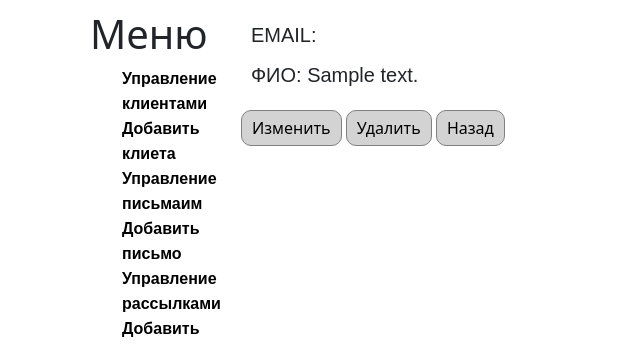
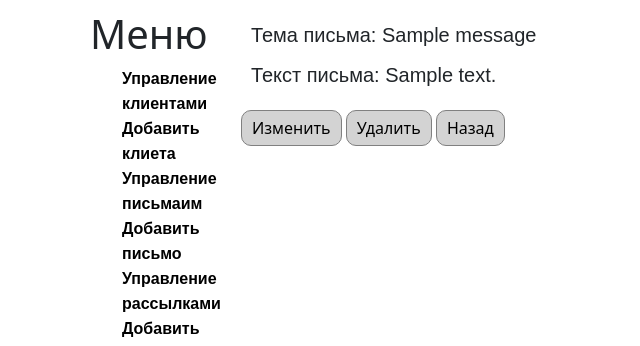
Before and after one commit to NasgDen/Course_Project_4, a Django app: page /message_detail/1/ in a window 1280 px wide. Shown: the part 66-412 px from the top of the page, without its empty margins (0-640 px from the left). Run offline with Django 5.2, Linux system fonts and the light colour scheme; a user stored in the database is signed in; tables that the repository leaves empty hold one stand-in row (values such as "Sample post"); some libraries are stand-ins or nearby versions.

Commit message:
Добавлено ограничения прав доступа для пользователя и менеджера

```diff
--- a/message/templates/message/distribution_list.html
+++ b/message/templates/message/distribution_list.html
@@ -5,6 +5,7 @@
 {% block content %}
 
 {% for distribution in distributions %}
+    {% if distribution.owner == user or manager %}
         <p class="content">Получатели:</p>
         {% for recipient in distribution.recipients.all %}
             <p class="content">{{recipient}}</p>
@@ -12,8 +13,7 @@
         <p class="content">Статус: {{distribution.status}}</p>
 
         <a href="{% url 'message:distribution_detail' distribution.pk%}" class="btn btn_primery">Подробнее</a>
-<a href="{% url 'message:distribution_update' distribution.pk%}" class="btn btn_primery">Изменить</a>
-<a href="{% url 'message:distribution_delete' distribution.pk%}" class="btn btn_primery">Удалить</a>
+    {% endif %}
 
 {% endfor %}
 
--- a/message/templates/message/message_detail.html
+++ b/message/templates/message/message_detail.html
@@ -4,11 +4,14 @@
 
 {% block content %}
 
-<p class="content">EMAIL: {{message.email}}</p>
-<p class="content">ФИО: {{message.text}}</p>
-
-<a href="{% url 'message:message_update' message.pk%}" class="btn btn_primery">Изменить</a>
-<a href="{% url 'message:message_delete' message.pk%}" class="btn btn_primery">Удалить</a>
+<p class="content">Тема письма: {{message.subject}}</p>
+<p class="content">Текст письма: {{message.text}}</p>
+{% if "message.change_message" in perms %}
+    <a href="{% url 'message:message_update' message.pk%}" class="btn btn_primery">Изменить</a>
+{% endif %}
+{% if "message.delete_message" in perms %}
+    <a href="{% url 'message:message_delete' message.pk%}" class="btn btn_primery">Удалить</a>
+{% endif %}
 <a href="{% url 'message:message_list' %}" class="btn btn_primery">Назад</a>
 
 {% endblock %}
--- a/message/views.py
+++ b/message/views.py
@@ -1,4 +1,5 @@
-
+from django.contrib.auth.mixins import LoginRequiredMixin, PermissionRequiredMixin
+from django.contrib.auth.models import Permission
 from django.shortcuts import redirect
 from django.urls import reverse_lazy
 from django.views.generic import CreateView, ListView, UpdateView, DeleteView, DetailView, View
@@ -7,52 +8,69 @@
 from .services import send_message, attempted_mailing
 
 
-class MailingRecipientCreateView(CreateView):
+class MailingRecipientCreateView(LoginRequiredMixin, PermissionRequiredMixin, CreateView):
     """ Класс реализующий интерфейс для создания информации о получателе сообщения """
 
     model = MailingRecipient
     template_name = 'message/recipient_add.html'
     fields = ['email', 'full_name', 'comment',]
     context_object_name = 'recipient'
+    permission_required = "message.create_mailingrecipient"
     success_url = reverse_lazy('message:recipient_list')
 
+    def form_valid(self, form):
+        recipient = form.save()
+        user = self.request.user
+        recipient.owner = user
+        recipient.save()
+        return super().form_valid(form)
 
-class MailingRecipientListView(ListView):
+
+class MailingRecipientListView(LoginRequiredMixin, PermissionRequiredMixin, ListView):
     """ Класс реализующий интерфейс для отображения информации о получателях сообщений """
 
     model = MailingRecipient
     template_name = 'message/recipient_list.html'
     context_object_name = 'recipients'
+    permission_required = "message.view_mailingrecipient"
+
+    def get_context_data(self, **kwargs):
+        context = super().get_context_data(**kwargs)
+        context['manager'] = self.request.user.groups.filter(name='Manager').exists()
+        return context
 
 
-class MailingRecipientUpdateView(UpdateView):
+class MailingRecipientUpdateView(LoginRequiredMixin, PermissionRequiredMixin, UpdateView):
     """ Класс реализующий интерфейс для изменения информации о получателе сообщения """
 
     model = MailingRecipient
     template_name = 'message/recipient_add.html'
     fields = ['email', 'full_name', 'comment',]
     context_object_name = 'recipient'
+    permission_required = "message.change_mailingrecipient"
     success_url = reverse_lazy('message:recipient_list')
 
 
-class MailingRecipientDeleteView(DeleteView):
+class MailingRecipientDeleteView(LoginRequiredMixin, PermissionRequiredMixin, DeleteView):
     """ Класс реализующий интерфейс для удаления информации о получателе сообщения """
 
     model = MailingRecipient
     template_name = 'message/recipient_delete_confirm.html'
     context_object_name = 'recipient'
+    permission_required = "message.delete_mailingrecipient"
     success_url = reverse_lazy('message:recipient_list')
 
 
-class MailingRecipientDetailView(DetailView):
+class MailingRecipientDetailView(LoginRequiredMixin, PermissionRequiredMixin, DetailView):
     """ Класс реализующий интерфейс для отображения детальной информации о получателе сообщения """
 
     model = MailingRecipient
     template_name = "message/recipient_detail.html"
     context_object_name = 'recipient'
+    permission_required = "message.view_mailingrecipient"
 
 
-class MessageCreateView(CreateView):
+class MessageCreateView(LoginRequiredMixin, PermissionRequiredMixin, CreateView):
     """ Класс реализующий интерфейс для создания сообщения """
 
     model = Message
@@ -60,17 +78,32 @@
     fields = ['subject', 'text',]
     context_object_name = 'message'
     success_url = reverse_lazy('message:message_list')
+    permission_required = "message.change_message"
 
 
-class MessageListView(ListView):
+    def form_valid(self, form):
+        message = form.save()
+        user = self.request.user
+        message.owner = user
+        message.save()
+        return super().form_valid(form)
+
+
+class MessageListView( LoginRequiredMixin, PermissionRequiredMixin, ListView):
     """ Класс реализующий интерфейс для отобраения информации о сообщениях """
 
     model = Message
     template_name = 'message/message_list.html'
     context_object_name = 'messages'
+    permission_required = "message.view_message"
+
+    def get_context_data(self, **kwargs):
+        context = super().get_context_data(**kwargs)
+        context['manager'] = self.request.user.groups.filter(name='Manager').exists()
+        return context
 
 
-class MessageUpdateView(UpdateView):
+class MessageUpdateView(LoginRequiredMixin, PermissionRequiredMixin, UpdateView):
     """ Класс реализующий интерфейс для детельной информации о сообщений """
 
     model = Message
@@ -78,69 +111,90 @@
     fields = ['subject', 'text',]
     context_object_name = 'message'
     success_url = reverse_lazy('message:message_list')
+    permission_required = "message.change_message"
 
 
-class MessageDeleteView(DeleteView):
+class MessageDeleteView(LoginRequiredMixin, PermissionRequiredMixin, DeleteView):
     """ Класс реализующий интерфейс для удаления информации о сообщений """
 
     model =  Message
     template_name = 'message/message_delete_confirm.html'
     context_object_name = 'message'
     success_url = reverse_lazy('message:message_list')
+    permission_required = "message.delete_message"
 
-class MessageDetailView(DetailView):
+
+class MessageDetailView(LoginRequiredMixin, PermissionRequiredMixin, DetailView):
     """ Класс реализующий интерфейс для отображения детальной информации о сообщении """
     model = Message
     template_name = "message/message_detail.html"
     context_object_name = 'message'
+    permission_required = "message.view_message"
 
 
-class DistributionCreateView(CreateView):
+class DistributionCreateView(LoginRequiredMixin, PermissionRequiredMixin, CreateView):
     """ Класс реализующий интерфейс для создания рассылки """
 
     model = Distribution
     template_name = 'message/distribution_add.html'
     fields = ['message', 'recipients',]
     context_object_name = 'distribution'
+    permission_required = "message.create_distribution"
     success_url = reverse_lazy('message:distribution_list')
 
+    def form_valid(self, form):
+        distribution = form.save()
+        user = self.request.user
+        distribution.owner = user
+        distribution.save()
+        return super().form_valid(form)
 
-class DistributionListView(ListView):
+
+class DistributionListView(LoginRequiredMixin, PermissionRequiredMixin, ListView):
     """ Класс реализующий интерфейс для отображения рассылки """
 
     model = Distribution
     template_name = 'message/distribution_list.html'
     context_object_name = 'distributions'
+    permission_required = "message.view_distribution"
+
+    def get_context_data(self, **kwargs):
+        context = super().get_context_data(**kwargs)
+        context['manager'] = self.request.user.groups.filter(name='Manager').exists()
+        return context
 
 
-class DistributionUpdateView(UpdateView):
+class DistributionUpdateView(LoginRequiredMixin, PermissionRequiredMixin, UpdateView):
     """ Класс реализующий интерфейс для изменения рассылки """
 
     model = Distribution
     template_name = 'message/distribution_add.html'
     fields = ['message', 'recipients',]
     context_object_name = 'distribution'
+    permission_required = "message.change_distribution"
     success_url = reverse_lazy('message:distribution_list')
 
 
-class DistributionDeleteView(DeleteView):
+class DistributionDeleteView(LoginRequiredMixin, PermissionRequiredMixin, DeleteView):
     """ Класс реализующий интерфейс для удаления рассылки """
 
     model =  Distribution
     template_name = 'message/distribution_delete_confirm.html'
     context_object_name = 'distribution'
+    permission_required = "message.delete_distribution"
     success_url = reverse_lazy('message:distribution_list')
 
 
-class DistributionDetailView(DetailView):
+class DistributionDetailView(LoginRequiredMixin, PermissionRequiredMixin, DetailView):
     """ Класс реализующий интерфейс для отображения детальной информации о рассылке """
 
     model = Distribution
     template_name = "message/distribution_detail.html"
     context_object_name = 'distribution'
+    permission_required = "message.view_distribution"
 
 
-class SendMessageView(View):
+class SendMessageView(LoginRequiredMixin, PermissionRequiredMixin, View):
     """ Класс ревлизующий интерфейс для отправки сообщения """
 
     def post(self, request,  *args, **kwargs):
```
Also changed, not shown: message/templates/message/distribution_detail.html (+8 -3 lines), message/templates/message/message_list.html (+5 -7 lines), message/templates/message/recipient_detail.html (+6 -2 lines), message/templates/message/recipient_list.html (+6 -8 lines). Lines whose indentation alone changed are shown as unchanged.
